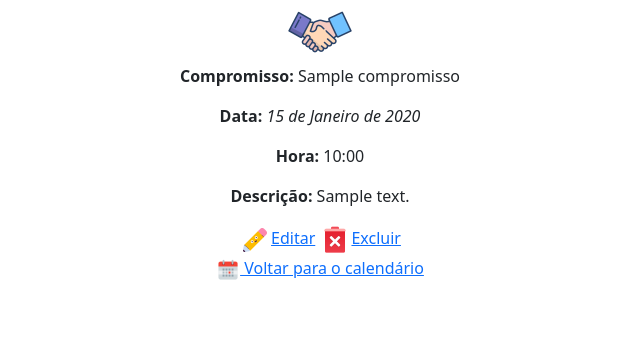
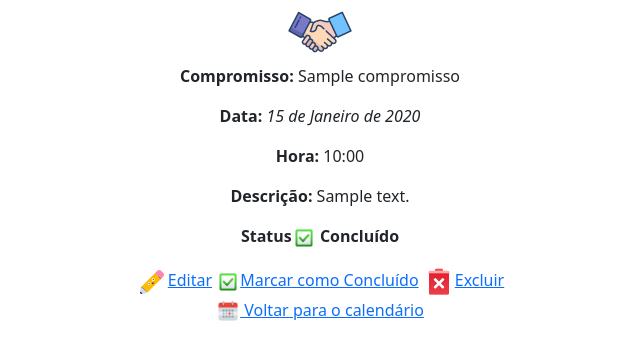
Before and after one commit to mardioba/calendario, a Django app: page /compromisso/1/ in a window 1280 px wide. Shown: the part 56-416 px from the top of the page, without its empty margins (320-960 px from the left). Run offline with Django 5.2, Linux system fonts and the light colour scheme; a user stored in the database is signed in; tables that the repository leaves empty hold one stand-in row (values such as "Sample post").

Commit message:
Add Conclusão do compromisso

```diff
--- a/calendario/models.py
+++ b/calendario/models.py
@@ -10,6 +10,7 @@ class Compromisso(models.Model):
     data = models.DateField()
     hora = models.TimeField()
     descricao = models.TextField()
+    concluido = models.BooleanField(null=False, default=False)
 
     def __str__(self):
         return self.titulo
--- a/calendario/templates/calendario/cal.html
+++ b/calendario/templates/calendario/cal.html
@@ -96,7 +96,7 @@
 
         <div class="container">
             <div class="esquerda" style="text-align: center; width: 50%;">
-                <span style="padding: 10px;"><p style="font-weight: bold;">Número de Compromissos encontrados:  <b style="background: red;padding: 5px;">{{ total }}</b></p>
+                <span style="padding: 10px;"><p style="font-weight: bold;">Número de Compromissos encontrados:  <b style="background: red;padding: 5px;">{{ total }}</b><br>OBS: Aqui só aparece os compromissos não concluídos</p>
             </div>
             <div class="direita">
                 <form action="{% url 'search_compromissos' %}" method="get">
--- a/calendario/templates/calendario/compromisso_detail.html
+++ b/calendario/templates/calendario/compromisso_detail.html
@@ -12,9 +12,15 @@ Detalhes do Compromisso
                 <p><strong>Data:</strong><i> {{ compromisso.data|date:"d" }} de {{ compromisso.data|date:"F" }} de {{ compromisso.data|date:"Y" }}</i></p>
                 <p><strong>Hora:</strong> {{ compromisso.hora }}</p>
                 <p><strong>Descrição:</strong> {{ compromisso.descricao }}</p>
+                {% if compromisso.concluido %}
+                <p><strong>Status<img src="{% static 'img/concluido.png' %}" alt="" style="width: 24px;height: 24px;"> Concluído</strong></p>
+                {% else %}
+                <p><strong>Status<img src="{% static 'img/pendente.png' %}" alt="" style="width: 24px;height: 24px;"> Pendente</strong></p>
+                {% endif %}
+
                 <!-- Link para editar -->
                 <a href="{% url 'compromisso_edit' pk=compromisso.pk %}"><img src="{% static 'img/edit.png' %}" alt="">Editar</a>
-
+                <a href="{% url 'marcar_concluido' compromisso_id=compromisso.id %}"><img src="{% static 'img/concluido.png' %}" alt="" style="width: 24px;height: 24px;">Marcar como Concluído</a>
                 <!-- Link para excluir -->
                 <a href="{% url 'compromisso_delete' pk=compromisso.pk %}"><img src="{% static 'img/delete.png' %}" alt="">Excluir</a>
 
--- a/calendario/views.py
+++ b/calendario/views.py
@@ -14,7 +14,7 @@ def show_cal(request):
     form = SearchForm(request.GET)
     for month in range(1, 13):
         # COMPROMISSOS = Compromisso.objects.all()
-        COMPROMISSOS = Compromisso.objects.filter(user=request.user)
+        COMPROMISSOS = Compromisso.objects.filter(user=request.user, concluido=False)
         month_calendar = calendar.monthcalendar(current_year, month)
         month_name = calendar.month_name[month]
         month_name_pt = {
@@ -133,3 +133,13 @@ def search_compromissos(request):
         "calendario/search_result.html",
         {"compromissos": compromissos, "query": query},
     )
+#### CONCLUIR #####
+def marcar_concluido(request, compromisso_id):
+    compromisso = get_object_or_404(Compromisso, pk=compromisso_id)
+
+    # Marcar o compromisso como concluído
+    compromisso.concluido = True
+    compromisso.save()
+
+    # Redirecionar para a página de detalhes do compromisso
+    return redirect('compromisso_detail', pk=compromisso_id)
--- a/setup/urls.py
+++ b/setup/urls.py
@@ -10,6 +10,7 @@ from calendario.views import (
     compromisso_delete,
     compromisso_edit,
     search_compromissos,
+    marcar_concluido,
 )
 from django.contrib.auth import views as auth_views
 
@@ -24,4 +25,5 @@ urlpatterns = [
     path("accounts/login/", auth_views.LoginView.as_view(), name="custom_login"),
     path("accounts/logout/", auth_views.LogoutView.as_view(next_page="login"), name="logout"),
     path("accounts/", include("django.contrib.auth.urls")),
+    path('marcar_concluido/<int:compromisso_id>/', marcar_concluido, name='marcar_concluido'),
 ]
```
Also changed, not shown: calendario/migrations/0002_compromisso_concluido.py (added), static/img/concluido.png (added), static/img/pendente.png (added).
